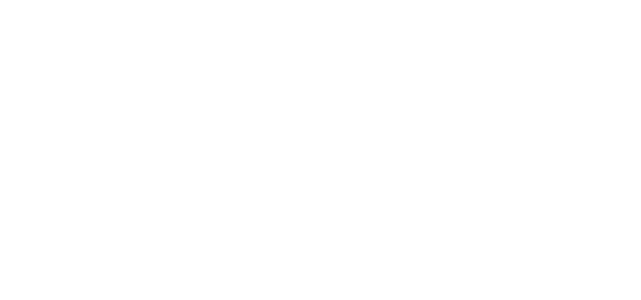
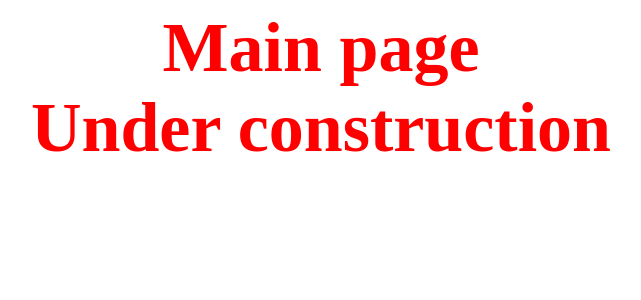
Before and after one commit to opastuk/Medical-organization-frontend, a Vue app: page / in a window 1280 px wide. Shown: the top 300 px of the page, without its empty margins (319-960 px from the left). Built offline with nearby package versions, Linux system fonts and the light colour scheme.

Commit message:
feat: добавлены настройки для деплоя

```diff
--- a/src/views/HomePage.vue
+++ b/src/views/HomePage.vue
@@ -1,5 +1,7 @@
 <template>
 <div>
+	Main page <br>
+	Under construction
 </div>
 </template>
 
@@ -13,5 +15,10 @@
 </script>
 
 <style scoped lang="scss">
-
+div{
+	font-size: 70px;
+	font-weight: bold;
+	color: red;
+	text-align: center;
+}
 </style>
```
Also changed, not shown: 1 other file (tests, documents, lock files or other folders).
